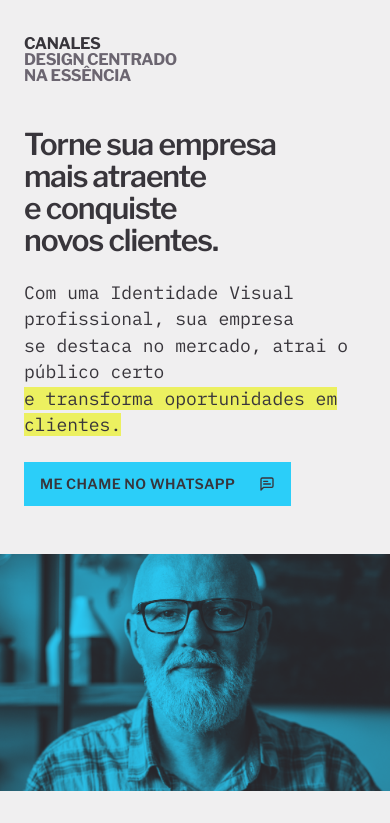
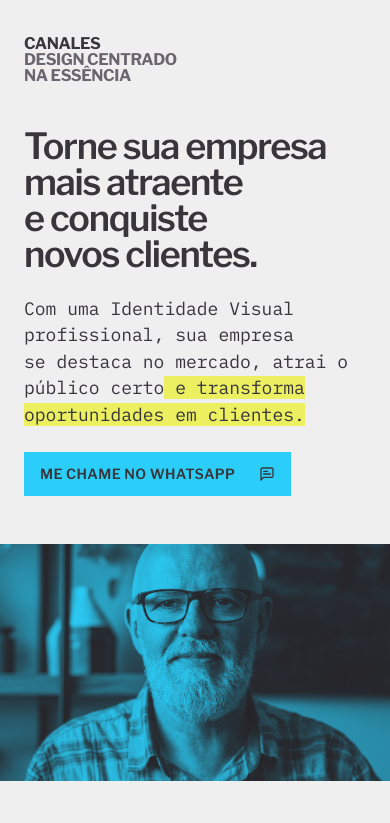
Before and after one commit to CanalesDesign/canales-design-lp-build-alt, a Next.js app: page / in a window 390 px wide. Shown: the top 823 px of the page. Built offline with nearby package versions, Linux system fonts and the light colour scheme.

Commit message:
Adjust Hero Section responsiveness

```diff
--- a/components/atoms/headings.tsx
+++ b/components/atoms/headings.tsx
@@ -7,7 +7,7 @@ const headinglevels = tv({
   variants: {
     levelSize: {
       display:
-        "text-3xl md:text-7xl font-semibold leading-[2rem] md:leading-[4rem] -tracking-[0.035em]",
+        "text-4xl md:text-7xl font-semibold leading-[2.25rem] md:leading-[4rem] -tracking-[0.035em]",
       "headline-1":
         "text-4xl leading-[2.25rem] md:text-7xl font-semibold -tracking-[0.035em]",
       "headline-2":
--- a/components/organisms/heroSection.tsx
+++ b/components/organisms/heroSection.tsx
@@ -33,11 +33,12 @@ export default function HeroSection() {
               </Heading>
 
               <Paragraphs
-                className="text-secondary max-w-[800px] mt-6 paragraph-mono"
+                className="text-secondary max-w-[800px] mt-6 paragraph-mono text-balance md:text-wrap"
                 bodySize="body-xl">
                 Com uma Identidade Visual profissional, sua empresa
-                <br /> se destaca no mercado, atrai o público certo <br />
+                <br /> se destaca no mercado, atrai o público certo
                 <span className="highlight">
+                  {" "}
                   e transforma oportunidades em clientes.
                 </span>
               </Paragraphs>
```
